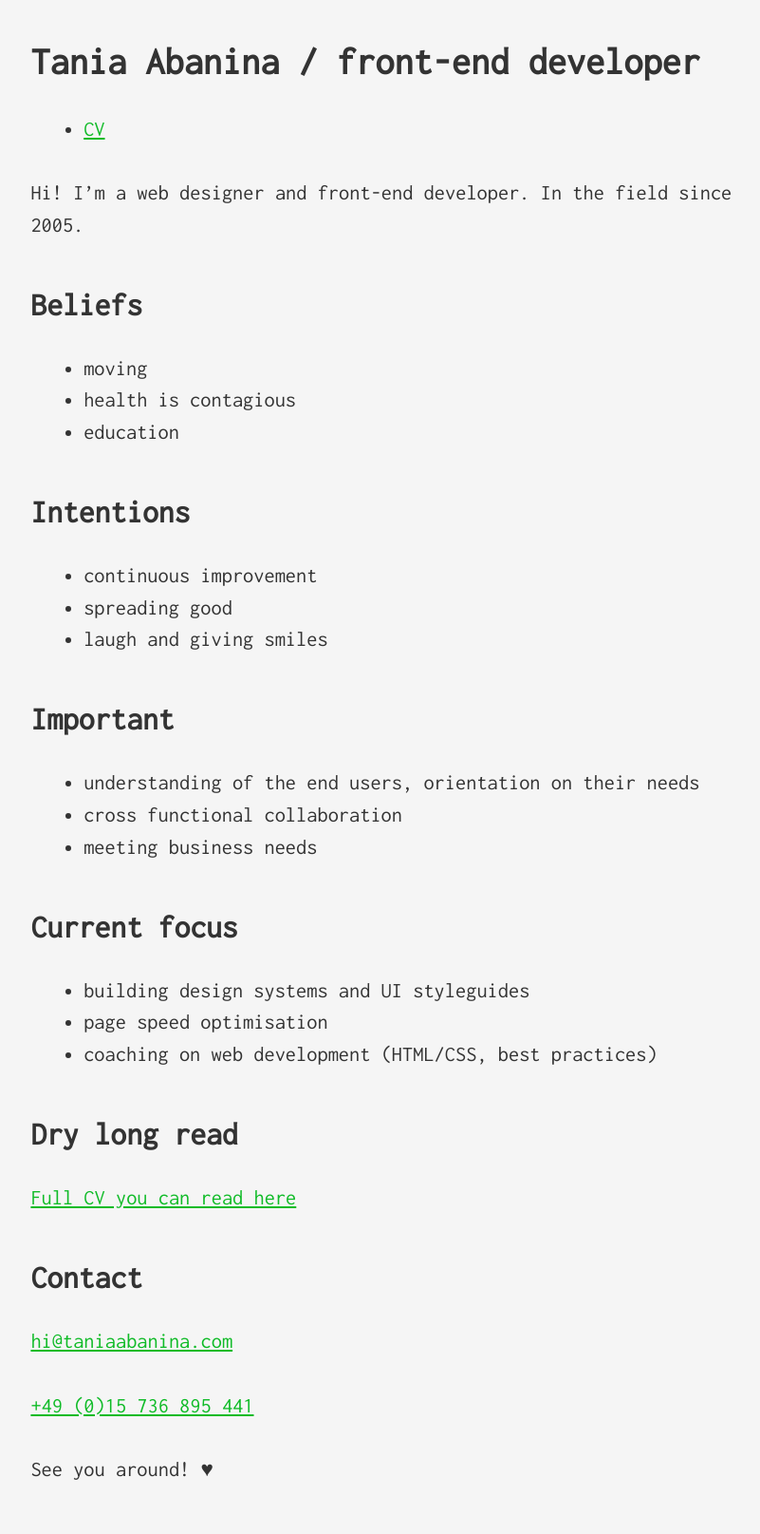
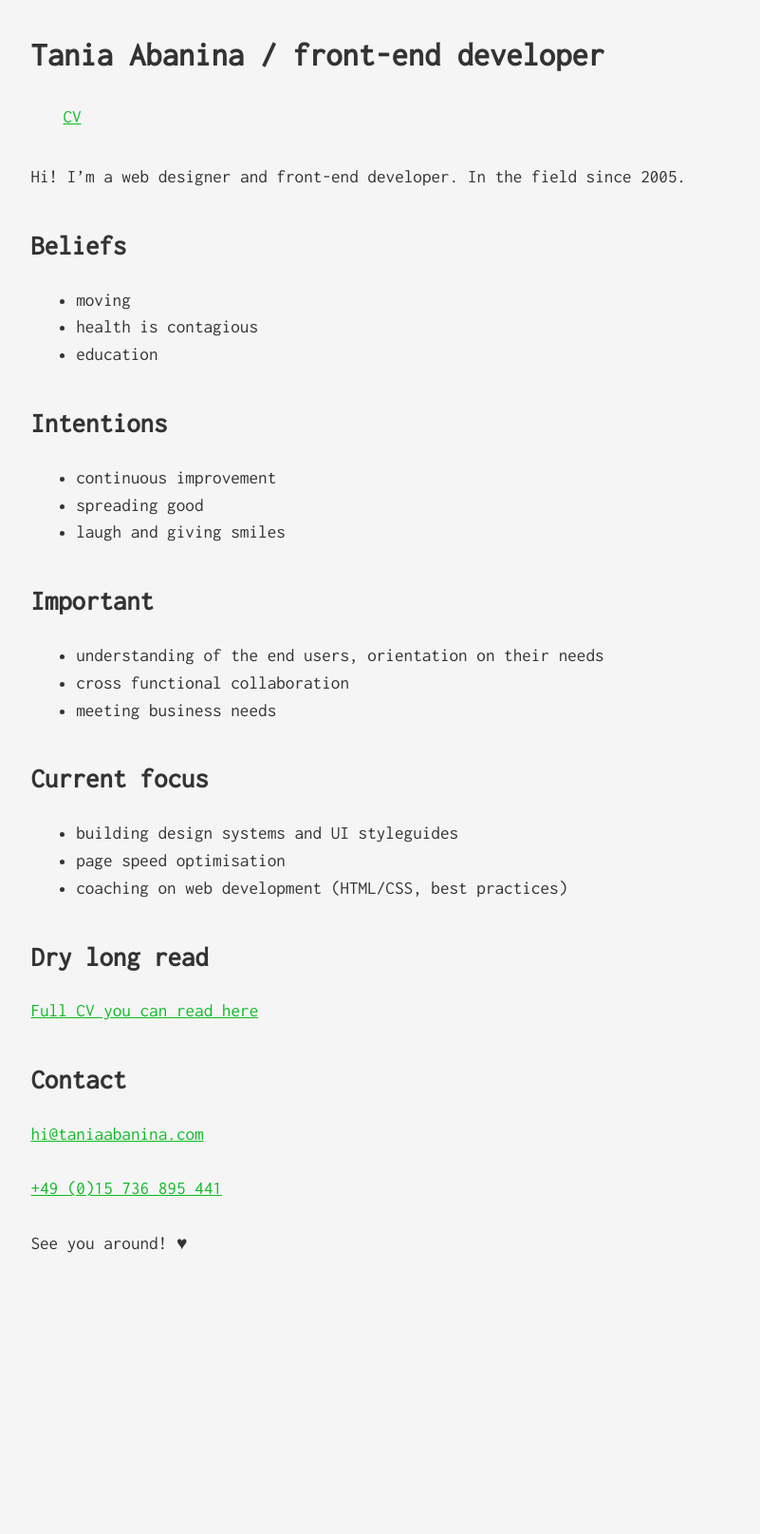
Before and after one commit to tataata/taniaabanina.com, a Jekyll site: the page built from index.md, in a window 1280 px wide. Shown: the whole page at 95% size, without its empty margins (6-807 px from the left). Built offline with Jekyll 4.4.1, drawn with Linux system fonts in a browser that asks for light colours; after the commit the page ends 1371 px from its top, so only the background shows below that.

Commit message:
adjust type

```diff
--- a/css/screen.css
+++ b/css/screen.css
@@ -97,6 +97,31 @@ main {
       width: 70vw;
       max-width: 800px; } }
 
+header {
+  padding: 0 60px 0 0; }
+
+nav {
+  	/*position: fixed;
+  	z-index: 1;
+  	top: 24vh;
+  	left: 0;
+  */
+  	/*@media (min-width: 720px) {
+  		left: 80vw;
+  		right: auto;
+  	}
+
+  	@media (min-width: 1025px) {
+  		left: 800px;
+  	}*/ }
+  nav ul,
+  nav ul li {
+    padding: 0;
+    list-style: none; }
+  nav a {
+    display: inline-block;
+    padding: 5px 15px; }
+
 html {
   box-sizing: border-box;
   height: 100%;
@@ -106,10 +131,10 @@ html {
     font-size: 1.1rem; }
     @media screen and (min-width: 20rem) {
       html {
-        font-size: calc(1.1rem + 0.3 * ((100vw - 20rem) / 44)); } }
+        font-size: calc(1.1rem + 0.1 * ((100vw - 20rem) / 44)); } }
     @media screen and (min-width: 64rem) {
       html {
-        font-size: 1.4rem; } }
+        font-size: 1.2rem; } }
 
 body {
   line-height: 1.5rem;
--- a/scss/_typography.scss
+++ b/scss/_typography.scss
@@ -5,7 +5,7 @@ $baseline: 1.5rem;
 $minScreen: 20rem;
 $maxScreen: 64rem;
 $minFont: 1.1rem;
-$maxFont: 1.4rem;
+$maxFont: 1.2rem;
 
 $h1: 1.8rem;
 $h2: 1.5rem;
```
Also changed, not shown: scss/_layout.scss (+31 -0 lines), 2 other files.
